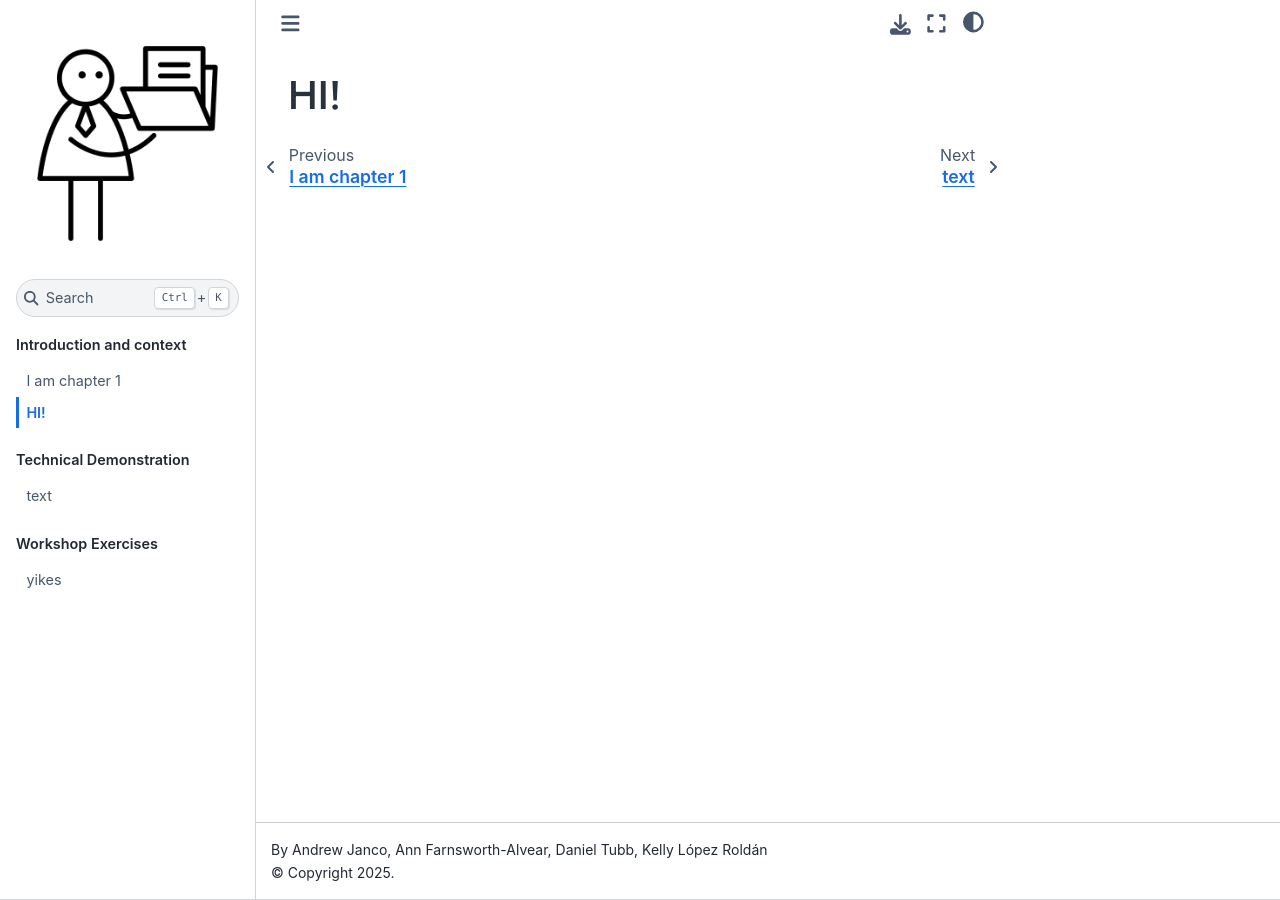
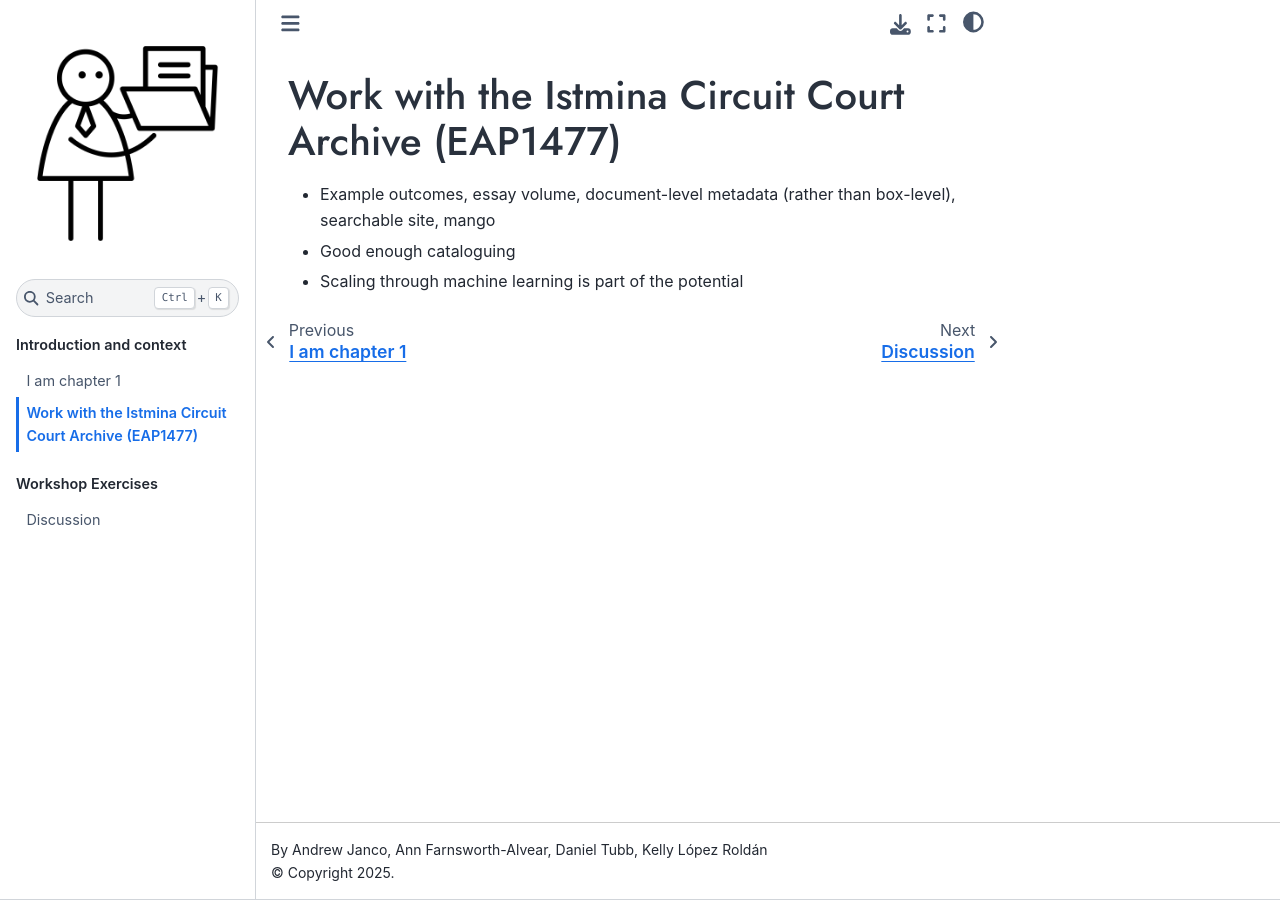
Before and after one commit to apjanco/fantastic-vlms, a Jupyter Book: the page built from introduction/chapter2.md, in a window 1280 px wide. Built offline with Jupyter Book 1.0.4 settings and Sphinx 7.4.7 and the Sphinx Book theme 1.1.4, drawn with Linux system fonts in a browser that asks for light colours; some web fonts are replaced; pages that are not in the unit, such as notebooks, are missing from menus.

Commit message:
update with lesson plan

```diff
--- a/demonstration/chapter2.md
+++ /dev/null
@@ -1 +0,0 @@
-# text
--- a/introduction/chapter2.md
+++ b/introduction/chapter2.md
@@ -1 +1,5 @@
-# HI!
+# Work with the Istmina Circuit Court Archive (EAP1477)
+
+- Example outcomes, essay volume, document-level metadata (rather than box-level), searchable site, mango
+- Good enough cataloguing
+- Scaling through machine learning is part of the potential
```
Also changed, not shown: exercises/chapter2.md (+6 -1 lines), 1 other file.
